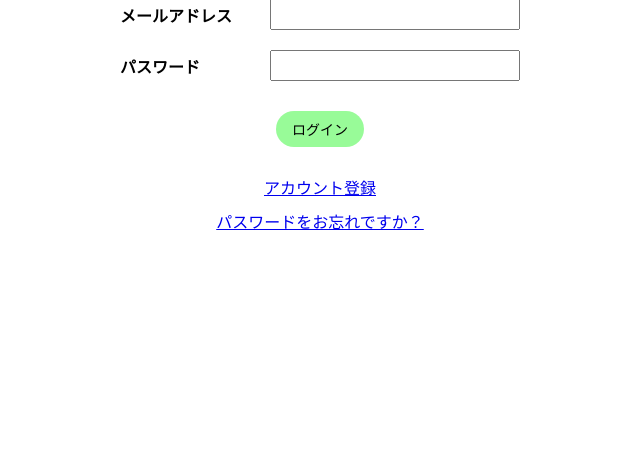
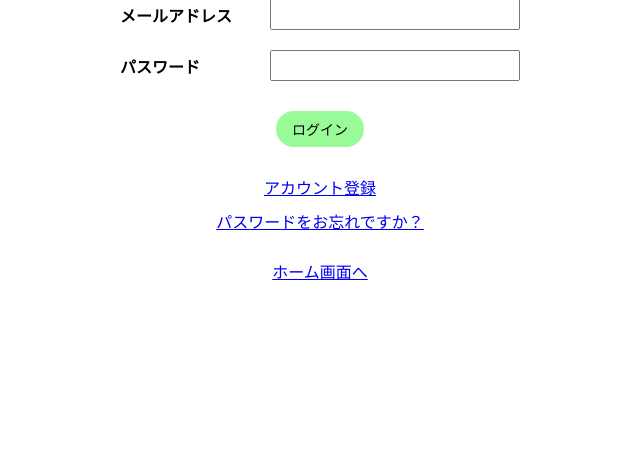
Before and after one commit to reina-nakanishi/TipTree, a Django app: page /accounts/login in a window 1280 px wide. Shown: the part 184-639 px from the top of the page, without its empty margins (320-960 px from the left). Run offline with Django 5.2, Linux system fonts and the light colour scheme.

Commit message:
login.htmlでホーム画面に遷移するリンクを貼った

```diff
--- a/tiptree_project/templates/accounts/login.html
+++ b/tiptree_project/templates/accounts/login.html
@@ -39,6 +39,9 @@
             <a href ="{% url 'accounts:regist' %}">アカウント登録</a>
             <a href ="{% url 'accounts:password_reset' %}">パスワードをお忘れですか？</a>
         </div>
+
+        <a href="{% url 'home:home' %}" class="home-link">ホーム画面へ</a>
+
     </form>
 </body>
 </html>
```
